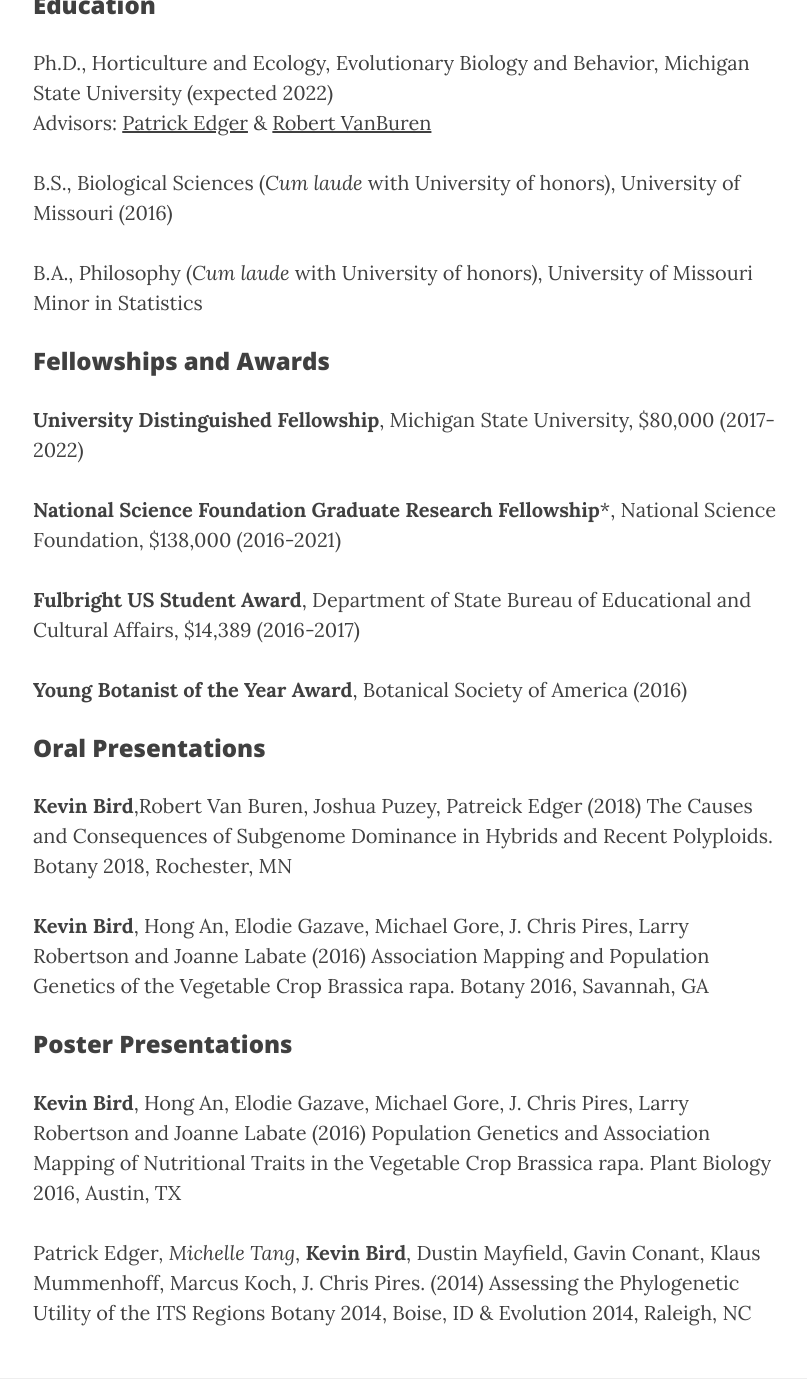
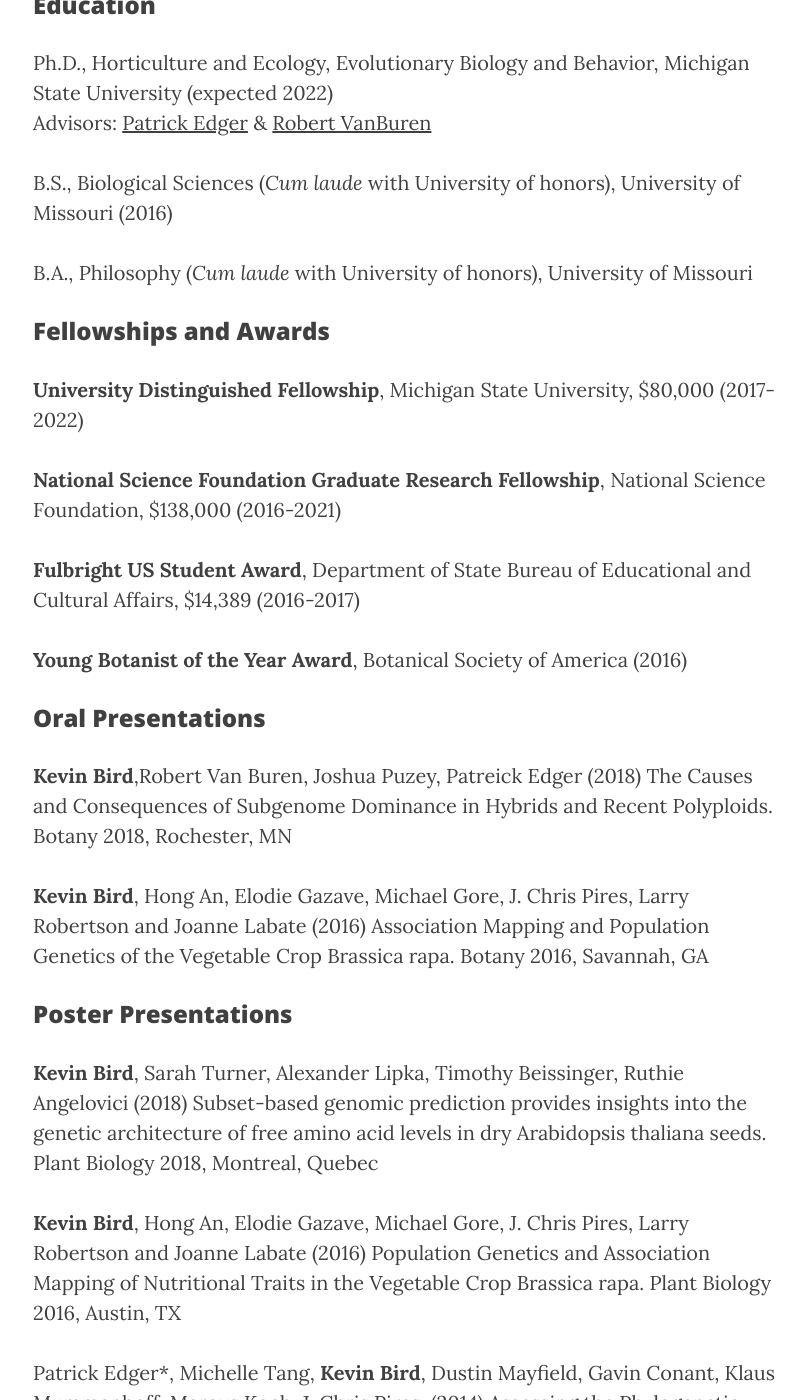
Before and after one commit to KevinABird/KevinABird.github.io, a Jekyll site: the page built from 2_CV.md, in a window 1280 px wide and 1400 px high, scrolled down 591 px. Shown: the whole window, without its empty margins (232-1039 px from the left). Built offline with Jekyll 4.4.1, drawn with Linux system fonts in a browser that asks for light colours; nearby versions of some CDN libraries.

Commit message:
Update 2_CV.md

```diff
--- a/2_CV.md
+++ b/2_CV.md
@@ -16,13 +16,13 @@
 B.S., Biological Sciences (*Cum laude* with University of honors), University of Missouri    (2016)
 
 B.A., Philosophy (*Cum laude* with University of honors), University of Missouri
-Minor in Statistics
+
 
 ### Fellowships and Awards
 
 **University Distinguished Fellowship**, Michigan State University, $80,000 (2017-2022)
 
-**National Science Foundation Graduate Research Fellowship***, National Science Foundation, $138,000 (2016-2021)
+**National Science Foundation Graduate Research Fellowship**, National Science Foundation, $138,000 (2016-2021)
 
 **Fulbright US Student Award**, Department of State Bureau of Educational and Cultural Affairs, $14,389 (2016-2017)
 
@@ -41,8 +41,11 @@
 
 
 ### Poster Presentations
+__Kevin Bird__, Sarah Turner, Alexander Lipka, Timothy Beissinger, Ruthie Angelovici (2018)
+Subset-based genomic prediction provides insights into the genetic architecture of free amino acid levels in dry Arabidopsis thaliana seeds. Plant Biology 2018, Montreal, Quebec
+
 __Kevin Bird__, Hong An, Elodie Gazave, Michael Gore, J. Chris Pires, Larry Robertson and Joanne Labate (2016)
 Population Genetics and Association Mapping of Nutritional Traits in the Vegetable Crop Brassica rapa. Plant Biology 2016, Austin, TX
 
-Patrick Edger*, Michelle Tang*, __Kevin Bird__, Dustin Mayfield, Gavin Conant, Klaus Mummenhoff, Marcus Koch, J. Chris Pires. (2014)
+Patrick Edger*, Michelle Tang, __Kevin Bird__, Dustin Mayfield, Gavin Conant, Klaus Mummenhoff, Marcus Koch, J. Chris Pires. (2014)
 Assessing the Phylogenetic Utility of the ITS Regions Botany 2014, Boise, ID & Evolution 2014, Raleigh, NC
```
Also changed, not shown: other parts of 2_CV.md (+1 -1 lines).
